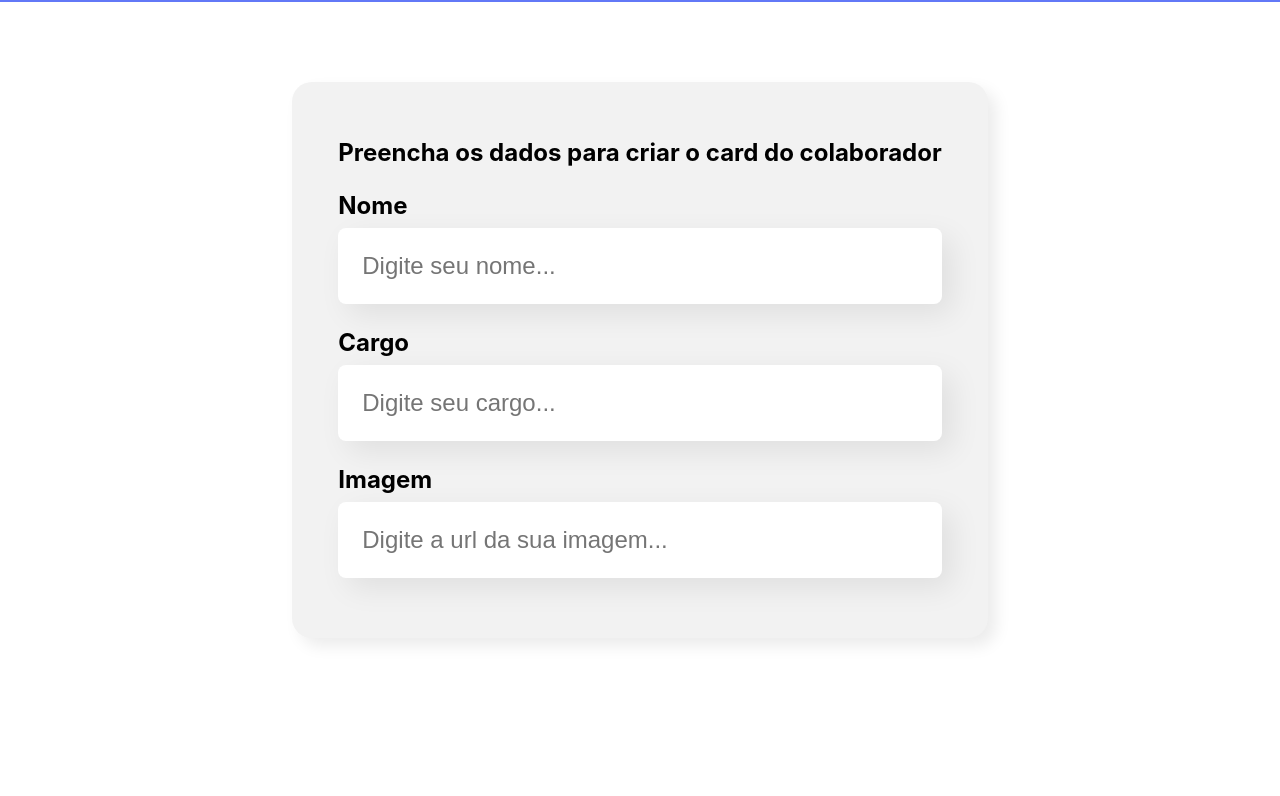
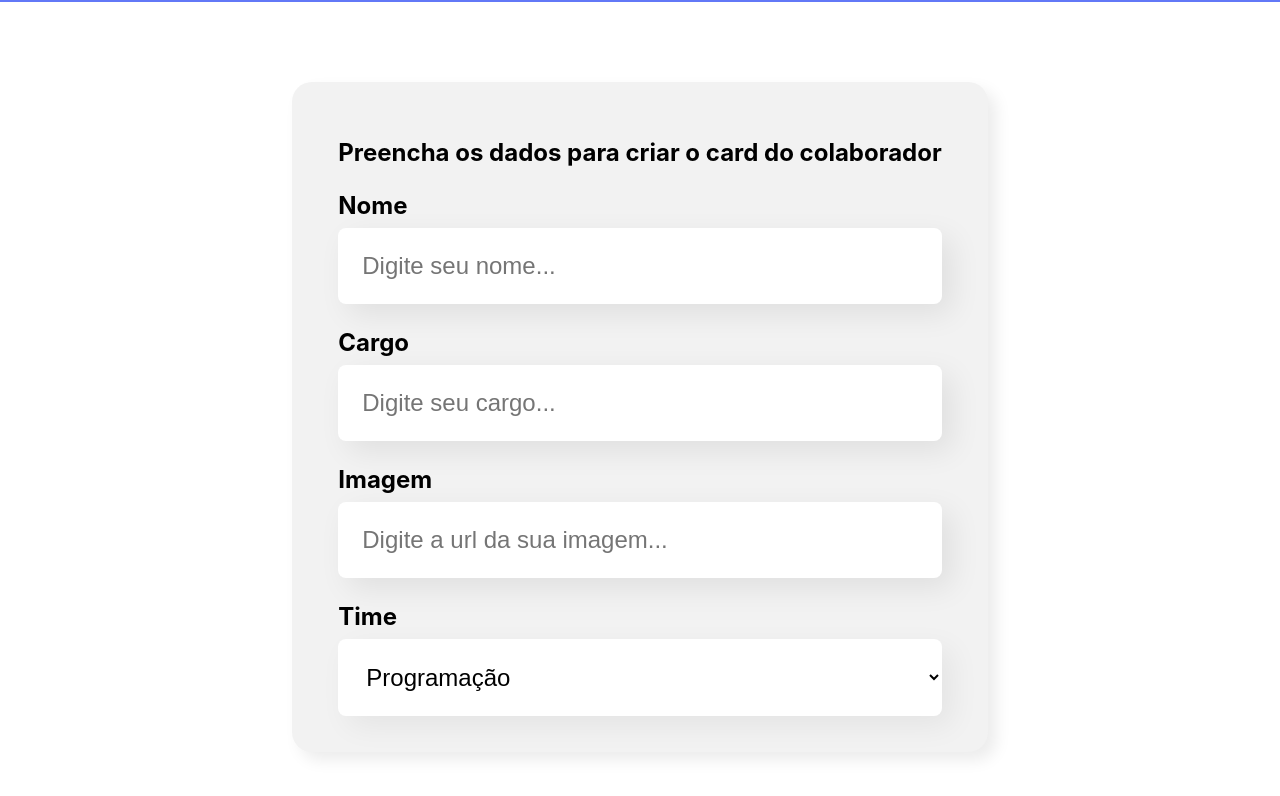
Before and after one commit to PedroTrudes/organo-app, a React (Create React App) app: page / in a window 1280 px wide. Shown: the part 496-1292 px from the top of the page. Before the commit the page ends 1214 px from the top, so only its background shows below. Built offline with nearby package versions, Linux system fonts and the light colour scheme.

Commit message:
props de itens para o formulario

```diff
--- a/src/App.js
+++ b/src/App.js
@@ -1,5 +1,5 @@
 import Banner from './component/Banner';
-import Formulario from './component/Forms/Formulario/indes';
+import Formulario from './component/Forms/Formulario';
 
 function App() {
   return (
--- a/src/component/Forms/Formulario/indes.js
+++ b/src/component/Forms/Formulario/index.js
@@ -1,8 +1,17 @@
 import React from 'react';
+import ListaSuspensa from '../../ListaSuspensa';
 import CampoTexto from '../CampoTexto';
 import './FormularioColab.css';
 
 const Formulario = () => {
+  const times = [
+    'Programação',
+    'Front-end',
+    'Data Science',
+    'Mobile',
+    'Inovação e Gestão'
+  ]
+
   return (
     <section className='container-formulario'>
         <form>
@@ -10,6 +19,7 @@
             <CampoTexto label="Nome" placeholder="Digite seu nome" />
             <CampoTexto label="Cargo" placeholder="Digite seu cargo" />
             <CampoTexto label="Imagem" placeholder="Digite a url da sua imagem" />
+            <ListaSuspensa label="Time" itens={times} />
         </form>
     </section>
   )
--- /dev/null
+++ b/src/component/ListaSuspensa/ListaSuspensa.css
@@ -0,0 +1,21 @@
+.lista-suspensa{
+
+}
+
+.lista-suspensa label{
+    display: block;
+    margin-bottom: 8px;
+    font-size: 24px;
+    font-weight: bold;
+}
+
+.lista-suspensa select{
+    background-color: #fff;
+    box-shadow: 10px 10px 30px rgba(0, 0, 0, 0.06);
+    width: 100%;
+    border: none;
+    border-radius: 8px;
+    font-size: 24px;
+    padding: 24px;
+    box-sizing: border-box;
+}
--- /dev/null
+++ b/src/component/ListaSuspensa/index.js
@@ -0,0 +1,17 @@
+import './ListaSuspensa.css';
+
+const ListaSuspensa = (props) => {
+    console.log(props.itens)
+
+    return (
+        <div className='lista-suspensa'>
+            <label>{props.label}</label>
+            <select>
+                {props.itens.map((item) => {
+                    return <option key={item} >{item}</option>
+                })}
+            </select>
+        </div>
+    )
+}
+export default ListaSuspensa;
```
